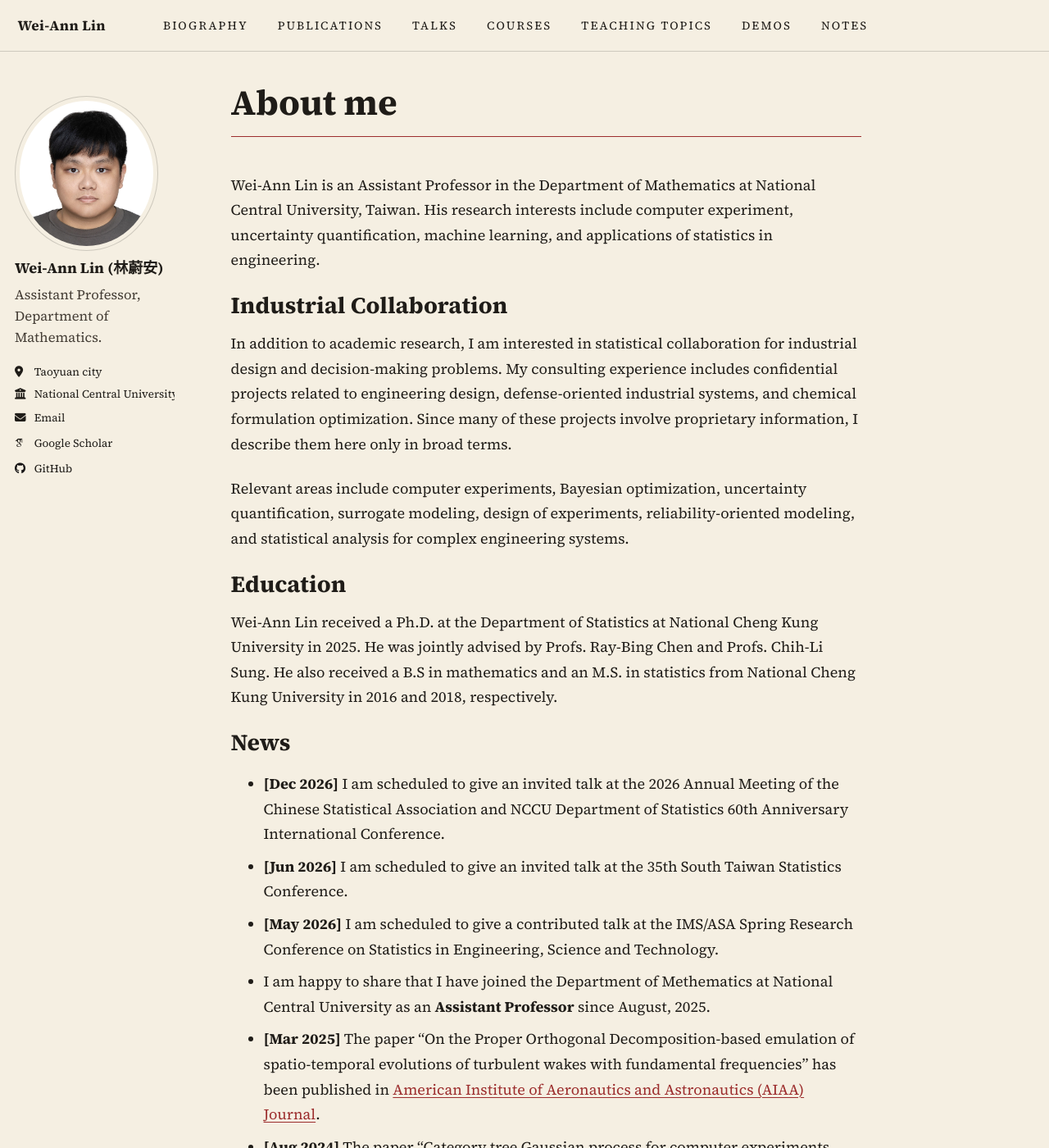
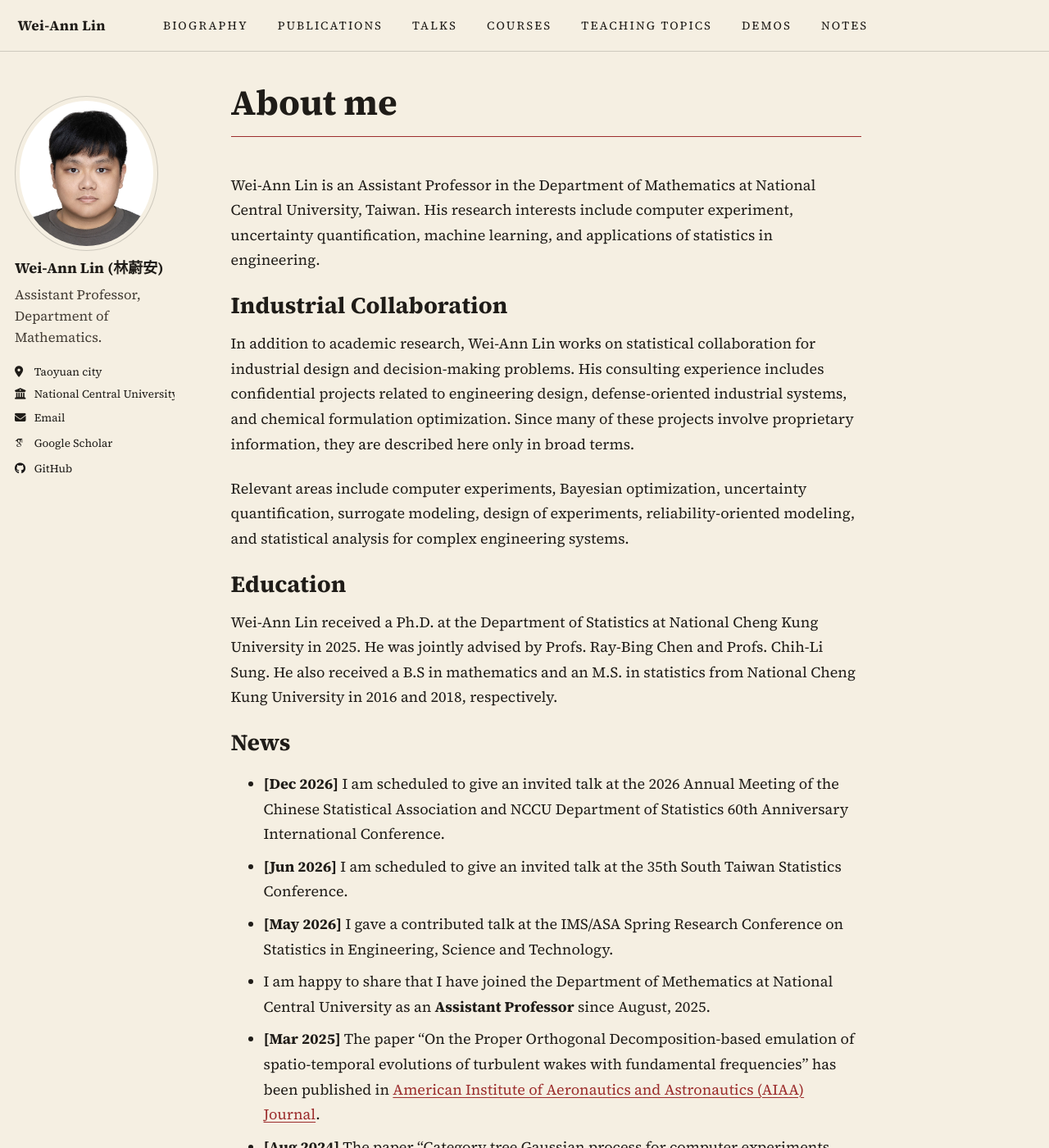
Before and after one commit to weiannlin/weiannlin.github.io, a Jekyll site: the page built from _pages/about.md, in a window 1280 px wide and 1400 px high. Shown: the whole window at 82% size. Built offline with Jekyll 4.4.1, drawn with Linux system fonts in a browser that asks for light colours; some web fonts are replaced.

Commit message:
Update talk status and homepage wording

```diff
--- a/_pages/about.md
+++ b/_pages/about.md
@@ -12,7 +12,7 @@ Wei-Ann Lin is an Assistant Professor in the Department of Mathematics at Nation
 Industrial Collaboration
 ======
 
-In addition to academic research, I am interested in statistical collaboration for industrial design and decision-making problems. My consulting experience includes confidential projects related to engineering design, defense-oriented industrial systems, and chemical formulation optimization. Since many of these projects involve proprietary information, I describe them here only in broad terms.
+In addition to academic research, Wei-Ann Lin works on statistical collaboration for industrial design and decision-making problems. His consulting experience includes confidential projects related to engineering design, defense-oriented industrial systems, and chemical formulation optimization. Since many of these projects involve proprietary information, they are described here only in broad terms.
 
 Relevant areas include computer experiments, Bayesian optimization, uncertainty quantification, surrogate modeling, design of experiments, reliability-oriented modeling, and statistical analysis for complex engineering systems.
 
@@ -28,7 +28,7 @@ News
 ======
 - **[Dec 2026]** I am scheduled to give an invited talk at the 2026 Annual Meeting of the Chinese Statistical Association and NCCU Department of Statistics 60th Anniversary International Conference.
 - **[Jun 2026]** I am scheduled to give an invited talk at the 35th South Taiwan Statistics Conference.
-- **[May 2026]** I am scheduled to give a contributed talk at the IMS/ASA Spring Research Conference on Statistics in Engineering, Science and Technology.
+- **[May 2026]** I gave a contributed talk at the IMS/ASA Spring Research Conference on Statistics in Engineering, Science and Technology.
 - I am happy to share that I have joined the Department of Methematics at National Central University as an **Assistant Professor** since August, 2025.
 - **[Mar 2025]** The paper "On the Proper Orthogonal Decomposition-based emulation of spatio-temporal evolutions of turbulent wakes with fundamental frequencies" has been published in [American Institute of Aeronautics and Astronautics (AIAA) Journal](https://arc.aiaa.org/doi/full/10.2514/1.J064779).
 - **[Aug 2024]** The paper "Category tree Gaussian process for computer experiments with many-category qualitative factors and application to cooling system design" has been published in [Journal of Quality Technology](https://www.tandfonline.com/doi/full/10.1080/00224065.2024.2359431).
```
Also changed, not shown: _talks/2026-05-26.md (+1 -1 lines).
